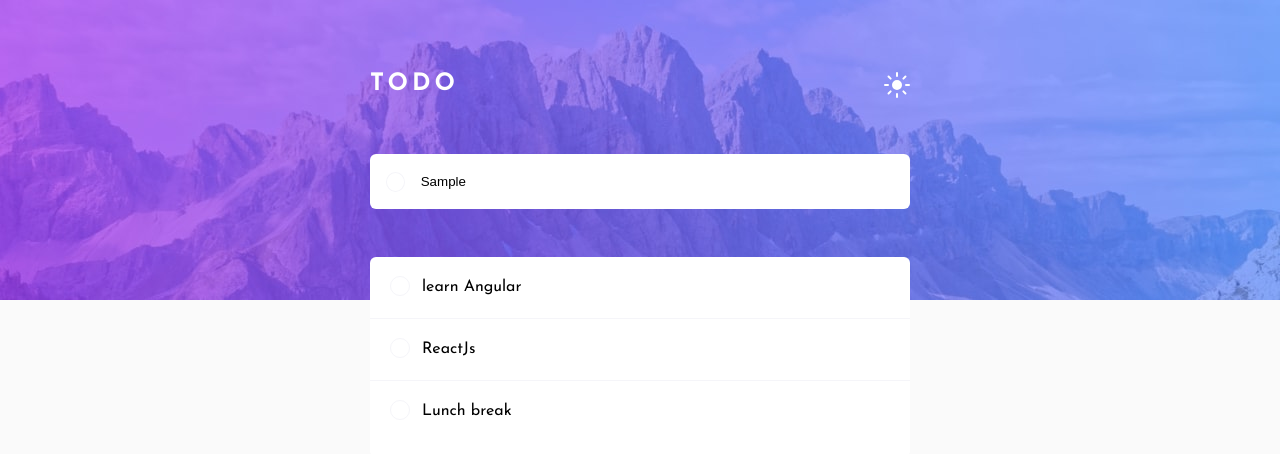
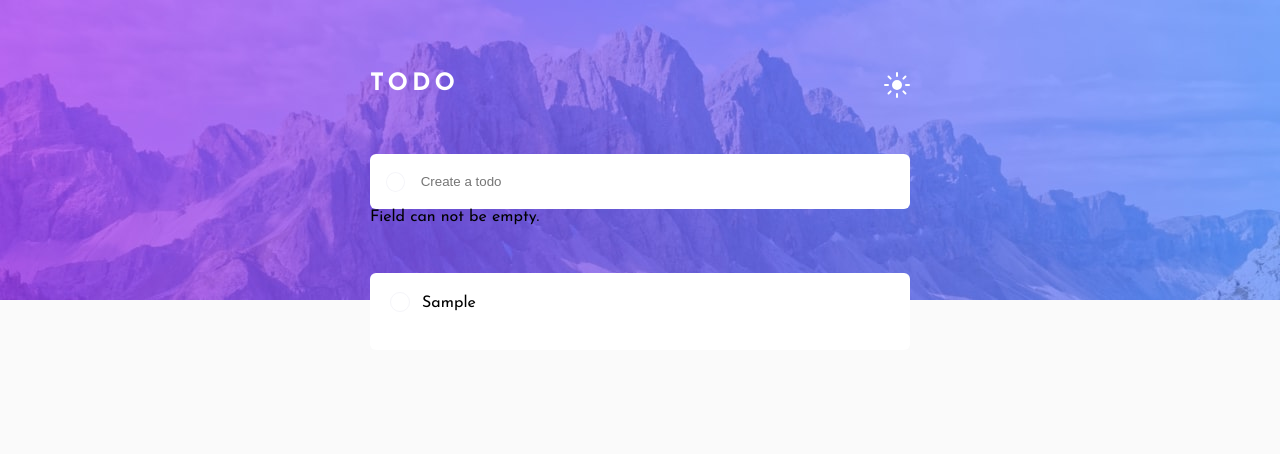
Before and after one commit to mrvicthor/angular-todo-app, an Angular app: page / in a window 1280 px wide. Both pictures are taken after typing "Sample" into the empty fields and a click on the button 395 px from the left and 181 px from the top of the page. Shown: the top 454 px of the page. Built offline with nearby package versions, Linux system fonts and the light colour scheme.

Commit message:
todo-input.component.ts: added: addTodo()

```diff
--- a/src/app/components/todo-input/todo-input.component.css
+++ b/src/app/components/todo-input/todo-input.component.css
@@ -8,6 +8,9 @@ form {
   padding: 0.5rem 1rem;
   border-radius: 6px;
   overflow: hidden;
+}
+.ng-invalid {
+  color: brown;
 }
 
 input[type="text"] {
--- a/src/app/components/todo-input/todo-input.component.html
+++ b/src/app/components/todo-input/todo-input.component.html
@@ -7,10 +7,8 @@
     type="submit"
     (click)="$event.preventDefault(); addTodo()"
   ></button>
-  <input
-    type="text"
-    name="newTodo"
-    placeholder="Create a todo"
-    [(ngModel)]="newTodo"
-  />
+  <input type="text" placeholder="Create a todo" [formControl]="newTodo" />
 </form>
+<div *ngIf="newTodo.invalid && (newTodo.dirty || newTodo.touched)">
+  Field can not be empty.
+</div>
--- a/src/app/components/todo-input/todo-input.component.ts
+++ b/src/app/components/todo-input/todo-input.component.ts
@@ -1,14 +1,28 @@
-import { Component, Input } from '@angular/core';
+import { Component, Input, OnInit } from '@angular/core';
+import { FormControl, Validators } from '@angular/forms';
+import { TodoService } from 'src/app/services/todo.service';
 
 @Component({
   selector: 'app-todo-input',
   templateUrl: './todo-input.component.html',
   styleUrls: ['./todo-input.component.css'],
 })
-export class TodoInputComponent {
+export class TodoInputComponent implements OnInit {
   @Input() toggleBgColor!: boolean;
-  @Input() newTodo: string = '';
-  addTodo() {
-    console.log('Todo added');
+  constructor(private todoService: TodoService) {}
+  newTodo: FormControl<string | null> = new FormControl<string | null>(
+    null,
+    Validators.required
+  );
+  addTodo(): void {
+    if (this.newTodo.value?.trim() === '') return;
+    const newInput = this.newTodo.value;
+    this.todoService.addTodo(newInput as string);
+    console.log(this.newTodo);
+    this.newTodo.setValue('');
+  }
+
+  ngOnInit(): void {
+    console.log(this.newTodo);
   }
 }
--- a/src/app/components/todo-list/todo-list.component.ts
+++ b/src/app/components/todo-list/todo-list.component.ts
@@ -1,4 +1,4 @@
-import { Component, OnInit, Input } from '@angular/core';
+import { Component, Input } from '@angular/core';
 import { TodoService } from 'src/app/services/todo.service';
 import { Todo } from 'src/shared/model';
 
@@ -7,17 +7,10 @@ import { Todo } from 'src/shared/model';
   templateUrl: './todo-list.component.html',
   styleUrls: ['./todo-list.component.css'],
 })
-export class TodoListComponent implements OnInit {
+export class TodoListComponent {
   @Input() toggleBgColor!: boolean;
   todos: Todo[] = [];
-  constructor(private todoService: TodoService) {}
-
-  getTodos(): void {
-    this.todos = this.todoService.getTodos();
-  }
-
-  ngOnInit(): void {
-    this.getTodos();
-    console.log(this.todos);
+  constructor(private todoService: TodoService) {
+    this.todoService.getTodos().subscribe((todos) => (this.todos = todos));
   }
 }
--- a/src/app/services/todo.service.ts
+++ b/src/app/services/todo.service.ts
@@ -1,16 +1,23 @@
 import { Injectable } from '@angular/core';
 import { Todo } from 'src/shared/model';
+import { Observable, Subject } from 'rxjs';
 
 @Injectable({
   providedIn: 'root',
 })
 export class TodoService {
-  getTodos(): Todo[] {
-    const todos: Todo[] = [
-      { id: 1, title: 'learn Angular', completed: false },
-      { id: 2, title: 'ReactJs', completed: false },
-      { id: 3, title: 'Lunch break', completed: true },
-    ];
-    return todos;
+  private todos: Todo[] = [];
+  private todoSubject = new Subject<Todo[]>();
+
+  addTodo(todo: string): void {
+    this.todos.push({
+      id: Math.floor(Math.random() * 100 + 1),
+      title: todo,
+      completed: false,
+    });
+    this.todoSubject.next([...this.todos]);
+  }
+  getTodos(): Observable<Todo[]> {
+    return this.todoSubject.asObservable();
   }
 }
```
Also changed, not shown: src/app/app.module.ts (+8 -3 lines).
